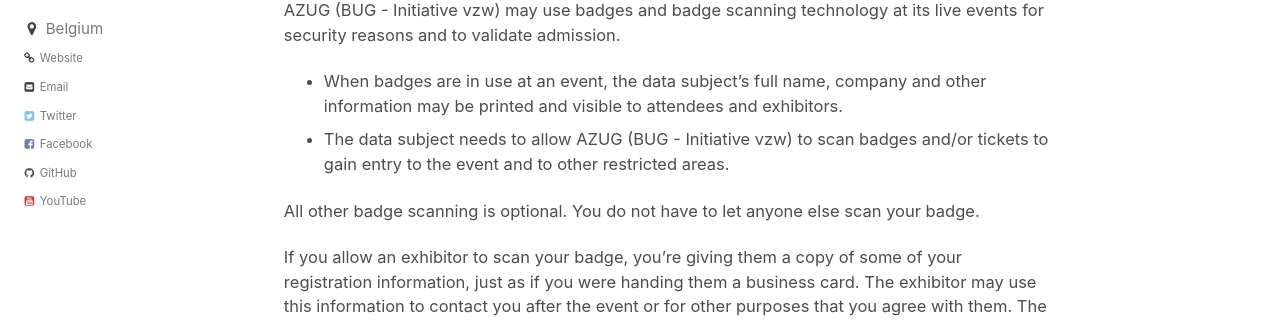
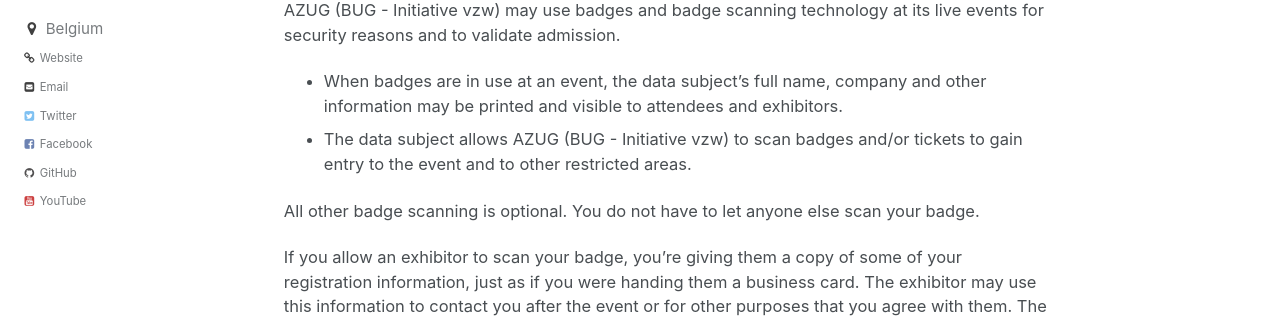
Before and after one commit to AzugBe/azugbe.github.io, a Jekyll site: the page built from _pages/privacy.md, in a window 1280 px wide and 900 px high, scrolled down 14819 px. Shown: the part 131-452 px from the top of the window. Built offline with Jekyll 4.4.1, drawn with Linux system fonts in a browser that asks for light colours; comment, search, counter and statistics services are not loaded.

Commit message:
Updated privacy policy

```diff
--- a/_pages/privacy.md
+++ b/_pages/privacy.md
@@ -304,7 +304,7 @@ For paid events, additional payment data may be collected in order to properly h
 AZUG (BUG - Initiative vzw) may use badges and badge scanning technology at its live events for security reasons and to validate admission.
 
 * When badges are in use at an event, the data subject's full name, company and other information may be printed and visible to attendees and exhibitors.
-* The data subject needs to allow AZUG (BUG - Initiative vzw) to scan badges and/or tickets to gain entry to the event and to other restricted areas.
+* The data subject allows AZUG (BUG - Initiative vzw) to scan badges and/or tickets to gain entry to the event and to other restricted areas.
 
 All other badge scanning is optional. You do not have to let anyone else scan your badge.
 
```
